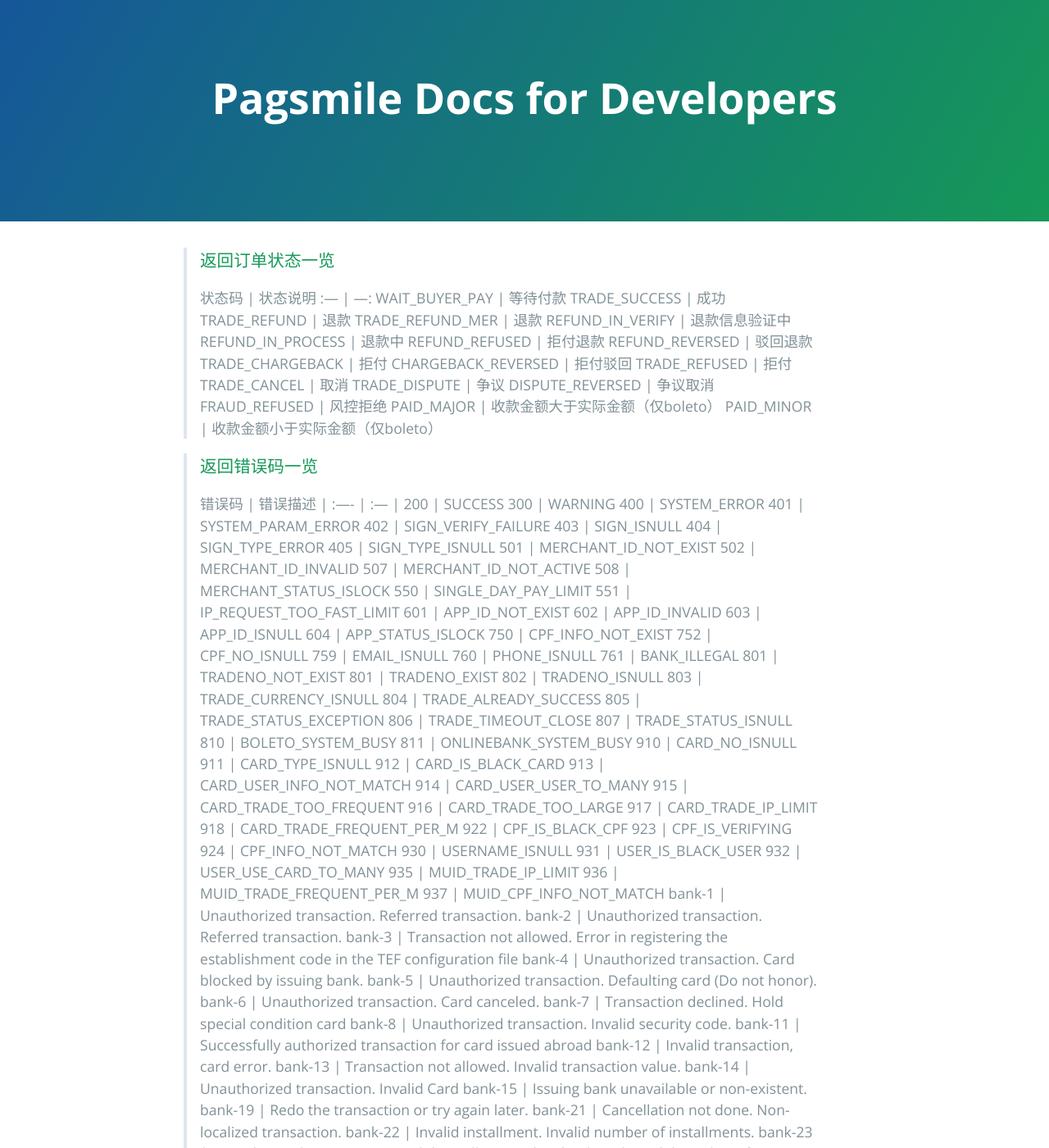
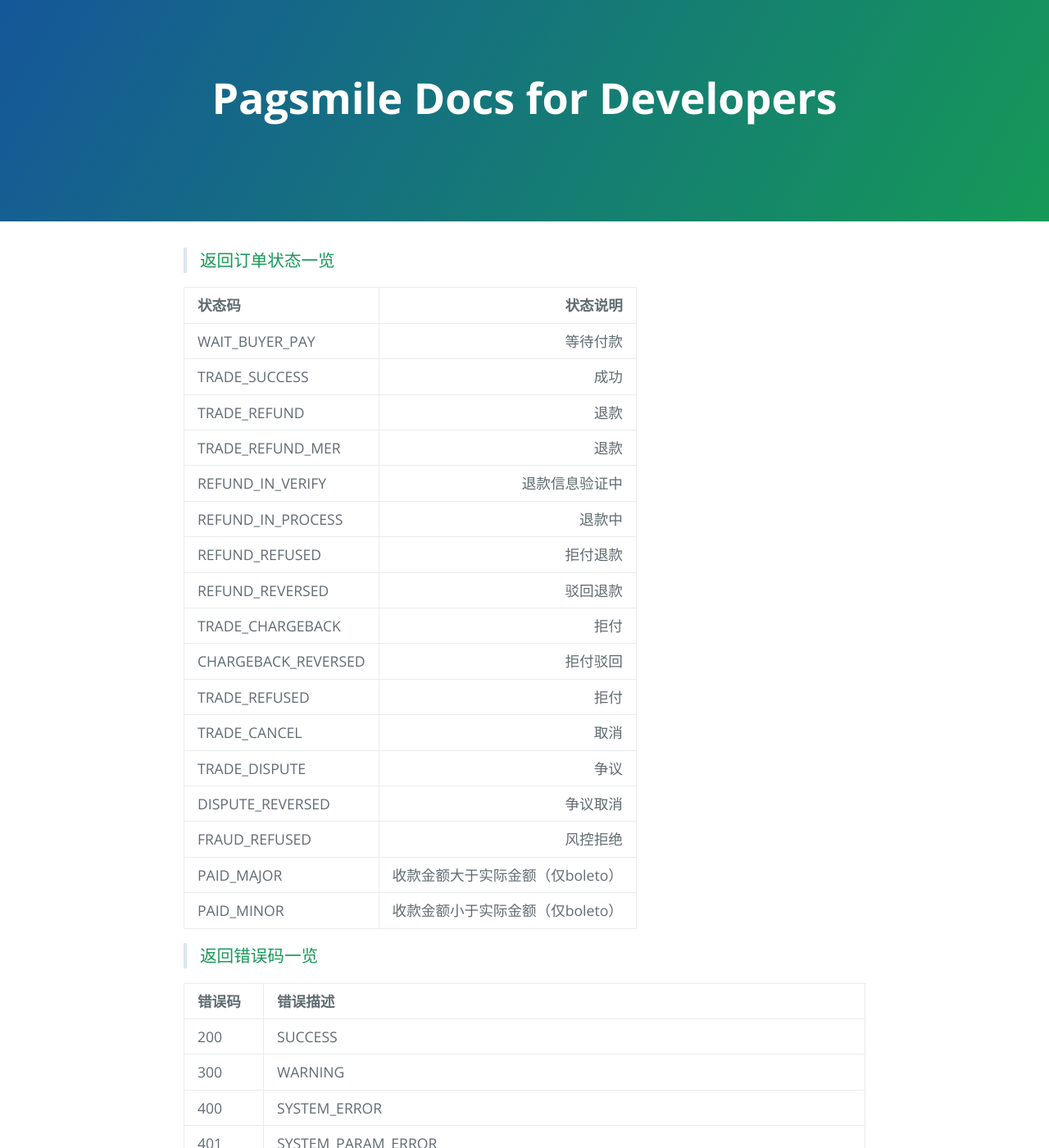
Before and after one commit to pagsmile/pagsmile.github.io, a Jekyll site: the page built from api/ReturnResult.md, in a window 1280 px wide and 1400 px high. Shown: the whole window at 82% size. Built offline with Jekyll 4.4.1, drawn with Linux system fonts in a browser that asks for light colours; our own code applies the rules of GitHub Pages for plain Markdown files; some of the changed text lies outside the part shown.

```diff
--- a/api/ReturnResult.md
+++ b/api/ReturnResult.md
@@ -1,4 +1,5 @@
 >### 返回订单状态一览
+
 状态码 | 状态说明
 :--- | ---:
 WAIT_BUYER_PAY | 等待付款
@@ -20,8 +21,9 @@ PAID_MAJOR | 收款金额大于实际金额（仅boleto）
 PAID_MINOR | 收款金额小于实际金额（仅boleto）
 
 >### 返回错误码一览
-错误码 | 错误描述 |
-:----  | :--- |
+
+错误码 | 错误描述
+:----  | :---
 200 | SUCCESS
 300 | WARNING
 400 |	SYSTEM_ERROR
```
